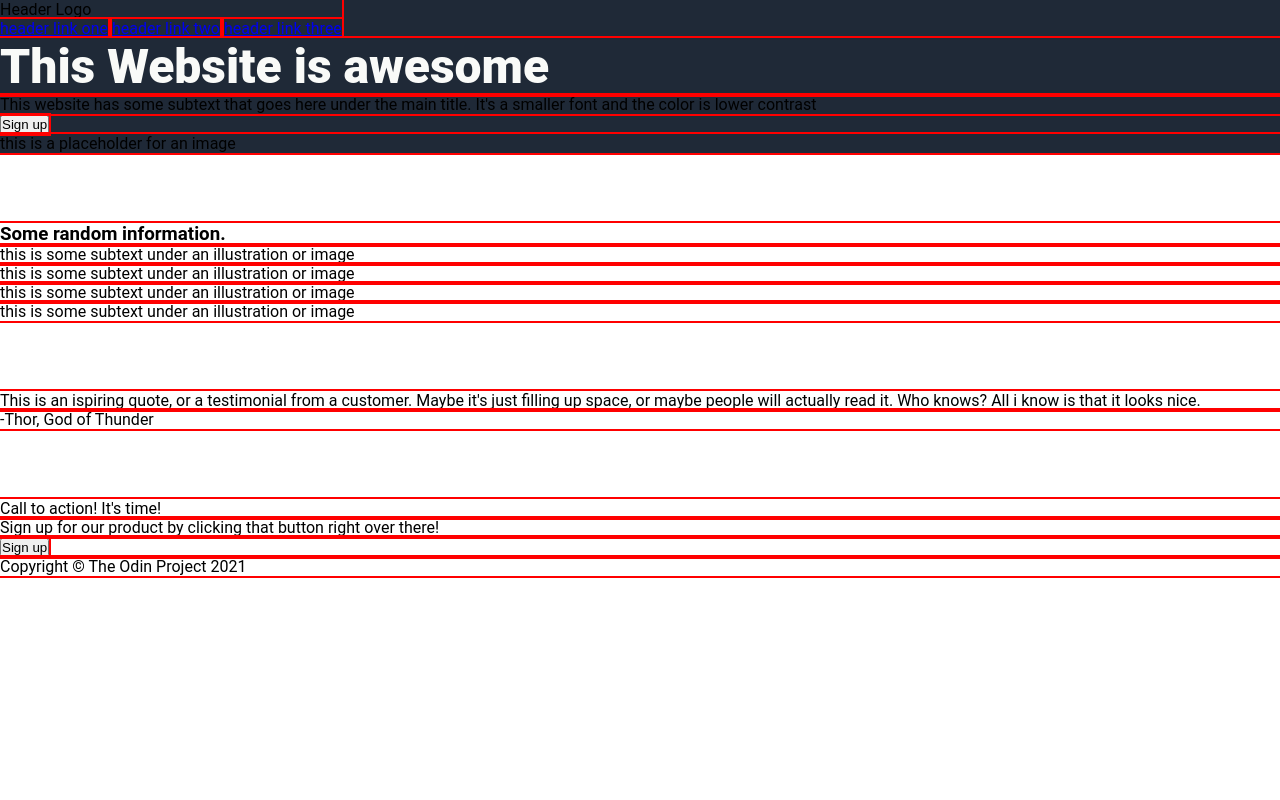
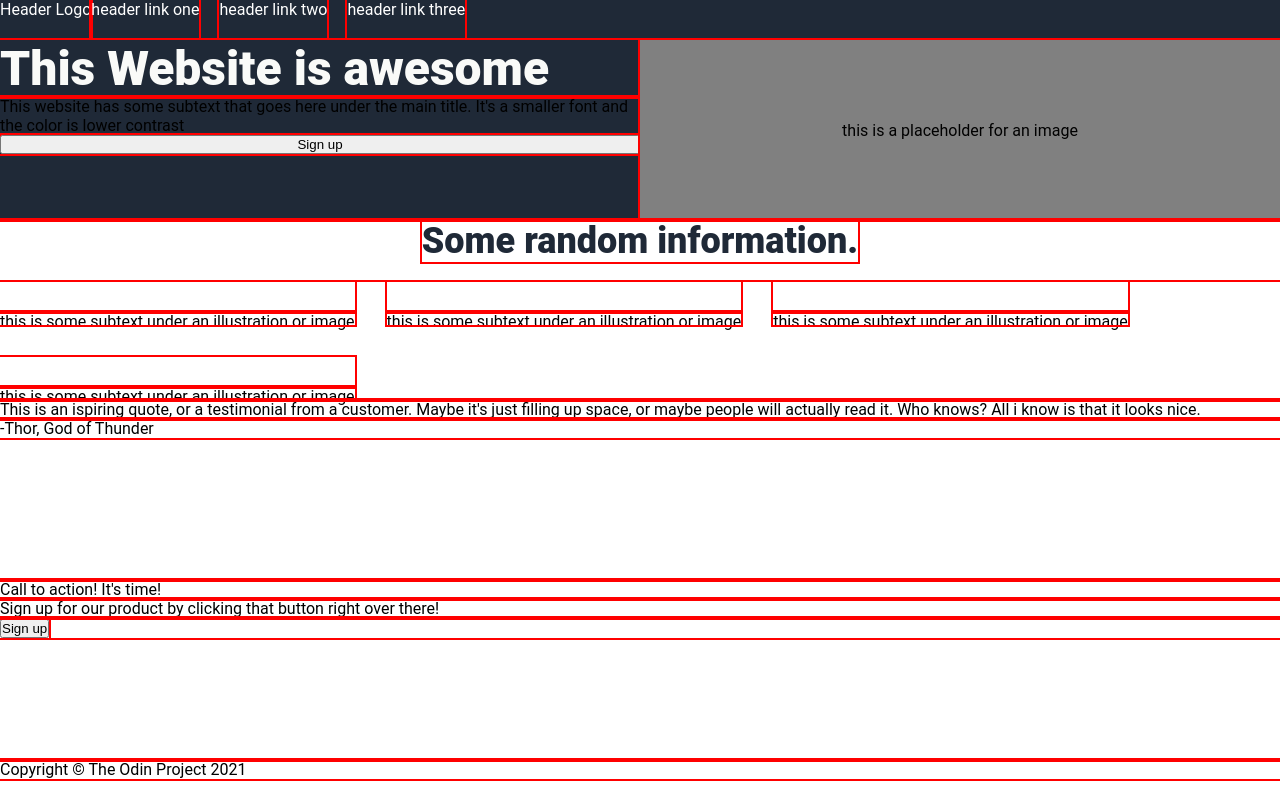
Before and after one commit to Ale00-1/Landing-page-for-top, a plain HTML site: page index.html in a window 1280 px wide. Drawn offline with Linux system fonts and the light colour scheme.

Commit message:
advance stylesheet with header and some main styling close open divs and add new div containers

```diff
--- a/index.html
+++ b/index.html
@@ -8,7 +8,7 @@
 </head>
 <body>
     <header>
-        <div class="logo">Header Logo<div>
+        <div class="logo">Header Logo</div>
         <div class="links">
             <a href = #>header link one</a>
             <a href = #>header link two</a>
@@ -17,29 +17,31 @@
     </header>
     <main>
         <div class ='web'>
-            <h2>This Website is awesome</h2>
-            <p>This website has some subtext that goes here under the main title. It's a
+            <div class = 'left'>
+                <h2>This Website is awesome</h2>
+                <p>This website has some subtext that goes here under the main title. It's a
                 smaller font and the color is lower contrast</p>
-            <button type = 'button'>Sign up</button>
-            <div class = 'img'>this is a placeholder for an image</div>
+                <button type = 'button'>Sign up</button>
+            </div>
+            <div class = 'right'>this is a placeholder for an image</div>
         </div>
         <div class ='random'>
             <h3>Some random information.</h3>
             <div class = 'squares'>
                 <div>
-                    <div></div>
+                    <div class = 'box'></div>
                     <p>this is some subtext under an illustration or image</p>
                 </div>
                 <div>
-                    <div></div>
+                    <div class = 'box'></div>
                     <p>this is some subtext under an illustration or image</p>
                 </div>
                 <div>
-                    <div></div>
+                    <div class = 'box'></div>
                     <p>this is some subtext under an illustration or image</p>
                 </div>
                 <div>
-                    <div></div>
+                    <div class = 'box'></div>
                     <p>this is some subtext under an illustration or image</p>
             </div>
         </div>
--- a/styles.css
+++ b/styles.css
@@ -10,22 +10,86 @@ body{
     display:flex;
     flex-direction: column;
     font-family: Roboto;
+
 }
+
 main{
     display:flex;
-    gap: 70px;
     flex-direction: column;
 }
 header{
-    display: flex;
-    align-items: center;
-    padding: 0 48 0 48
+    display:flex;
+    color:white;
+    height:5vh
+}
+
+.links{
+    display:flex;
+    gap: 20px;
+}
+a{
+    text-decoration: none;
+    color: white;
+}
+.web{
+    display:flex;
+    height:22.5vh
 }
 .web, header {
     background-color: #1F2937;
+}
+.web .left{
+    display:flex;
+    flex-direction:column;
+    flex-wrap:wrap;
+    flex-grow:1;
+    max-width:50%;
+}
+.web .right{
+    display:flex;
+    flex-grow:1;
+    justify-content:center;
+    align-items:center;
+    background-color:gray;
+
 }
 .web h2{
     font-size:48px;
     color: #F9FAF8;
     font-weight:900;
 }
+.random{
+    display:flex;
+    flex-direction:column;
+    height:22.5vh;
+    justify-content:center;
+    align-items:center;
+    gap:20px;
+}
+.random h3{
+    font-size: 36px;
+    color: #1F2937;
+    font-weight: 900
+}
+.random .squares{
+    display:flex;
+    gap: 2.5vw;
+    flex-basis: 60vw;
+    flex-wrap:wrap;
+}
+.random .squares .box{
+    height:70%
+}
+.random .squares p{
+    height:30%;
+    text-align:center;
+}
+.quote{
+    height:22.5vh
+}
+.call{
+    height:22.5vh
+}
+footer{
+    height:5vh
+}
```
